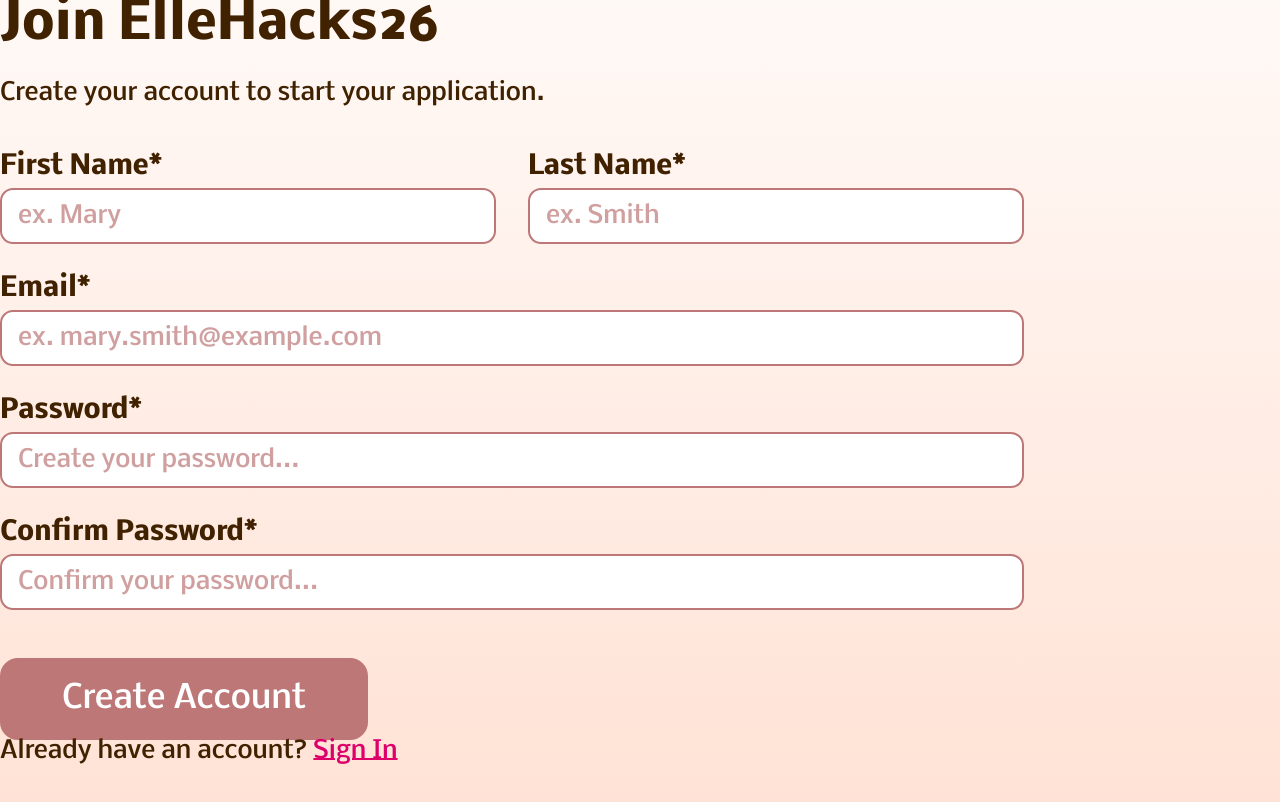
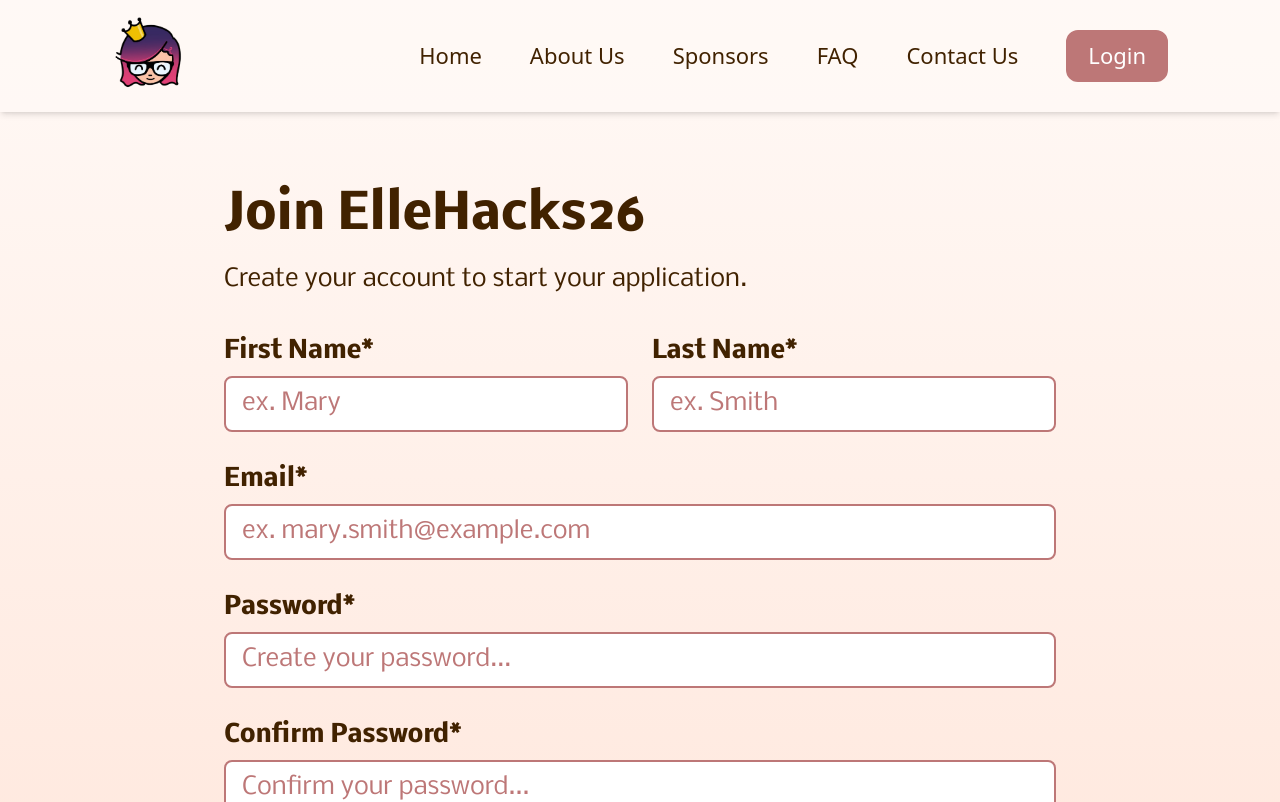
Before and after one commit to joanne004/ElleHacks2026-dashboard, a React app in the folder frontend/: page /signup in a window 1280 px wide. Shown: the top 802 px of the page. Built offline with nearby package versions, Linux system fonts and the light colour scheme; the HTML template or start-up script is replaced by a standard one; a web font is replaced by a local one.

Commit message:
Add navbar and fix styling to signup

```diff
--- a/frontend/src/pages/Auth/Signup.jsx
+++ b/frontend/src/pages/Auth/Signup.jsx
@@ -1,12 +1,18 @@
 import { useState } from "react";
 import { Link, useNavigate } from "react-router-dom";
 import { useAuth } from "../../context/AuthContext";
-import styles from "./Signup.module.css";
+import Navbar from "./Navbar";
 
 export default function Signup() {
   const { signup } = useAuth();
   const navigate = useNavigate();
-  const [form, setForm] = useState({ firstName: "", lastName: "", email: "", password: "", confirmPassword: "" });
+  const [form, setForm] = useState({
+    firstName: "",
+    lastName: "",
+    email: "",
+    password: "",
+    confirmPassword: "",
+  });
   const [error, setError] = useState("");
 
   const handleSubmit = async (e) => {
@@ -26,38 +32,68 @@
 
   return (
     <>
-     <div className={styles.signupPageBackground}>
-        <div className={styles.signupContainer}>
-          <div className={styles.signupContent}>
-            <h1>Join ElleHacks26</h1>
-            <p>Create your account to start your application.</p>
-            <form onSubmit={handleSubmit}>
-              <div className={styles.formRow}>
-                <div className={styles.formGroup}>
-                  <label htmlFor="firstName">First Name*</label>
+      <Navbar />
+      <div className="overflow-hidden relative w-screen min-h-screen bg-gradient-to-b from-[#FFF9F6] to-[#FFE2D5] flex justify-center items-center">
+
+        <div className="relative z-10 w-full font-[Nobile] max-w-4xl transform scale-90 md:scale-100 my-40 mx-auto p-4 md:p-8">
+          <h1 className="text-[#412200] font-bold text-4xl sm:text-5xl mb-6">
+            Join ElleHacks26
+          </h1>
+          <p className="w-4/5 md:w-full text-[#412200] font-medium text-lg sm:text-2xl mb-10">
+            Create your account to start your application.
+          </p>
+
+          <form onSubmit={handleSubmit} className="flex flex-col gap-4">
+            <div className="flex flex-col md:flex-row gap-4 md:gap-6">
+              <div className="flex flex-col gap-2 w-full">
+                <label
+                  htmlFor="firstName"
+                  className="font-bold text-2xl sm:text-2xl text-[#412200]"
+                >
+                  First Name*
+                </label>
                 <input
                   type="text"
                   id="firstName"
                   placeholder="ex. Mary"
                   value={form.firstName}
-                    onChange={(e) => setForm({ ...form, firstName: e.target.value })}
+                  onChange={(e) =>
+                    setForm({ ...form, firstName: e.target.value })
+                  }
                   required
+                  autoComplete="given-name"
+                  className="w-full h-14 sm:h-14 border-2 border-[#BD7777] rounded-lg px-4 text-lg sm:text-xl font-medium text-[#412200] bg-white placeholder:text-[#BD7777] placeholder:font-medium placeholder:text-2xl"
                 />
               </div>
-                <div className={styles.formGroup}>
-                  <label htmlFor="lastName">Last Name*</label>
+              <div className="flex flex-col gap-2 w-full">
+                <label
+                  htmlFor="lastName"
+                  className="font-bold text-2xl sm:text-2xl text-[#412200]"
+                >
+                  Last Name*
+                </label>
                 <input
                   type="text"
                   id="lastName"
                   placeholder="ex. Smith"
                   value={form.lastName}
-                    onChange={(e) => setForm({ ...form, lastName: e.target.value })}
+                  onChange={(e) =>
+                    setForm({ ...form, lastName: e.target.value })
+                  }
                   required
+                  autoComplete="family-name"
+                  className="w-full h-14 sm:h-14 border-2 border-[#BD7777] rounded-lg px-4 text-lg sm:text-xl font-medium text-[#412200] bg-white placeholder:text-[#BD7777] placeholder:font-medium placeholder:text-2xl"
                 />
               </div>
             </div>
-              <div className={styles.formGroup}>
-                <label htmlFor="email">Email*</label>
+
+            <div className="flex flex-col gap-2 mt-4">
+              <label
+                htmlFor="email"
+                className="font-bold text-2xl sm:text-2xl text-[#412200]"
+              >
+                Email*
+              </label>
               <input
                 type="email"
                 id="email"
@@ -65,10 +101,18 @@
                 value={form.email}
                 onChange={(e) => setForm({ ...form, email: e.target.value })}
                 required
+                autoComplete="email"
+                className="w-full h-14 sm:h-14 border-2 border-[#BD7777] rounded-lg px-4 text-lg sm:text-xl font-medium text-[#412200] bg-white placeholder:text-[#BD7777] placeholder:font-medium placeholder:text-2xl"
               />
             </div>
-              <div className={styles.formGroup}>
-                <label htmlFor="password">Password*</label>
+
+            <div className="flex flex-col gap-2 mt-4">
+              <label
+                htmlFor="password"
+                className="font-bold text-2xl sm:text-2xl text-[#412200]"
+              >
+                Password*
+              </label>
               <input
                 type="password"
                 id="password"
@@ -76,28 +120,52 @@
                 value={form.password}
                 onChange={(e) => setForm({ ...form, password: e.target.value })}
                 required
+                autoComplete="new-password"
+                className="w-full h-14 sm:h-14 border-2 border-[#BD7777] rounded-lg px-4 text-lg sm:text-xl font-medium text-[#412200] bg-white placeholder:text-[#BD7777] placeholder:font-medium placeholder:text-2xl"
               />
             </div>
-              <div className={styles.formGroup}>
-                <label htmlFor="confirmPassword">Confirm Password*</label>
+
+            <div className="flex flex-col gap-2 mt-4">
+              <label
+                htmlFor="confirmPassword"
+                className="font-bold text-2xl sm:text-2xl text-[#412200]"
+              >
+                Confirm Password*
+              </label>
               <input
                 type="password"
                 id="confirmPassword"
                 placeholder="Confirm your password..."
                 value={form.confirmPassword}
-                  onChange={(e) => setForm({ ...form, confirmPassword: e.target.value })}
+                onChange={(e) =>
+                  setForm({ ...form, confirmPassword: e.target.value })
+                }
                 required
+                autoComplete="new-password"
+                className="w-full h-14 sm:h-14 border-2 border-[#BD7777] rounded-lg px-4 text-lg sm:text-xl font-medium text-[#412200] bg-white placeholder:text-[#BD7777] placeholder:font-medium placeholder:text-2xl"
               />
             </div>
 
-              <button type="submit" className={styles.createAccountButton}>Create Account</button>
-              {error && <p className={styles.errorMessage}>{error}</p>}
-              <p className={styles.signinLink}>
-                Already have an account? <Link to="/login">Sign In</Link>
+            {error && (
+              <p className="text-red-500 font-medium text-lg sm:text-xl mt-4">
+                {error}
+              </p>
+            )}
+
+            <button
+              type="submit"
+              className="w-full sm:w-80 h-20 mt-8 bg-[#BD7777] text-white border-[#BD7777] rounded-2xl font-medium text-2xl sm:text-3xl cursor-pointer"
+            >
+              Create Account
+            </button>
+
+            <p className="text-[#412200] font-medium text-lg sm:text-xl mt-8">
+              Already have an account?{" "}
+              <Link to="/login" className="text-[#DD006B] underline">
+                Sign In
+              </Link>
             </p>
           </form>
-
-          </div>
         </div>
       </div>
     </>
--- a/frontend/src/pages/Auth/Signup.module.css
+++ /dev/null
@@ -1,135 +0,0 @@
-@import url('https://fonts.googleapis.com/css2?family=Nobile:wght@500;700&display=swap');
-
-body {
-  display: block !important;
-  place-items: unset !important;
-  width: 100% !important;
-  margin: 0 !important;
-  padding: 0 !important;
-  box-sizing: border-box !important;
-  overflow-x: hidden !important;
-}
-
-.signupPageBackground {
- background: linear-gradient(180deg, #FFF9F6 0%, #FFE2D5 100%);
-  min-height: 100vh;
- width: 100%;
-}
-
-h1 {
-  font-family: 'Nobile', sans-serif;
-  font-weight: 700;
-  font-size: clamp(30px, 8vw, 50px);
-  line-height: 100%;
-  letter-spacing: 0%;
-  margin-bottom: clamp(1rem, 3vw, 2rem);
-  color: #412200;
-}
-
-.signupContent p {
-  font-family: 'Nobile', sans-serif;
-  font-weight: 500;
-  font-size: clamp(16px, 4vw, 24px);
-  line-height: 100%;
-  letter-spacing: 0%;
-  margin-bottom: clamp(1.5rem, 5vw, 3rem);
-  color: #412200;
-}
-
-form {
-    display: flex;
-    flex-direction: column;
-    background: none;
-    width: 80vw;
-    padding: 0px;
-}
-
-.formRow {
-  display: flex;
-  justify-content: space-between;
-  gap: 2rem;
-  width: 100%;
-}
-
-.formGroup {
-  display: flex;
-  flex-direction: column;
-  margin-bottom: clamp(1rem, 3vw, 2rem);
-  flex: 1;
-  width: 100%;
-}
-
-label {
-  font-family: 'Nobile', sans-serif;
-  font-weight: 700;
-  font-size: clamp(18px, 3.5vw, 26px);
-  line-height: 100%;
-  letter-spacing: 0%;
-  margin-bottom: 0.5rem;
-  color: #412200;
-}
-
-input {
-  width: 100%;
-  height: clamp(40px, 12vw, 56px);
-  border-radius: 13px;
-  border: 2px solid #BD7777;
-  padding: 0 1rem;
-  font-family: 'Nobile', sans-serif;
-  font-weight: 500;
-  font-size: clamp(16px, 3.5vw, 24px);
-  line-height: 100%;
-  letter-spacing: 0%;
-  box-sizing: border-box;
-  background-color: white;
-  color: #412200;
-}
-
-input::placeholder {
-  color: #BD7777;
-  opacity: 0.7;
-}
-
-.createAccountButton {
- width: clamp(40px, 50vw, 368px);
-  height: 82px;
-  border-radius: 18px;
-  border: 2px solid #BD7777;
-  background-color: #BD7777;
-  color: #FFFFFF;
-  font-family: 'Nobile', sans-serif;
-  font-weight: 500;
-  font-size: clamp(24px, 3vw, 32px);
-  line-height: 100%;
-  letter-spacing: 0%;
-  cursor: pointer;
-  margin-top: clamp(1rem, 3vw, 1rem);
-  /* margin-top: clamp(1rem, 3vw, 1rem); */
-}
-
-.signinLink {
-  font-family: 'Nobile', sans-serif;
-  font-weight: 500;
-  font-size: clamp(16px, 4vw, 24px);
-  line-height: 100%;
-  letter-spacing: 0%;
-  font-style: normal;
-  font-size: clamp(14px, 3vw, 18px);
-}
-
-.signinLink a {
-  cursor: pointer;
-  color: #DD006B;
-  font-weight: 500;
-  text-decoration: underline;
-  text-decoration-style: solid;
-  text-decoration-thickness: auto;
-  text-underline-offset: 0;
-  text-decoration-skip-ink: auto;
-}
-
-.errorMessage p {
-    color: red;
-    font-family: 'Nobile', sans-serif;
-    font-size: clamp(14px, 3vw, 18px);
-}
```
Lines whose indentation alone changed are shown as unchanged.
